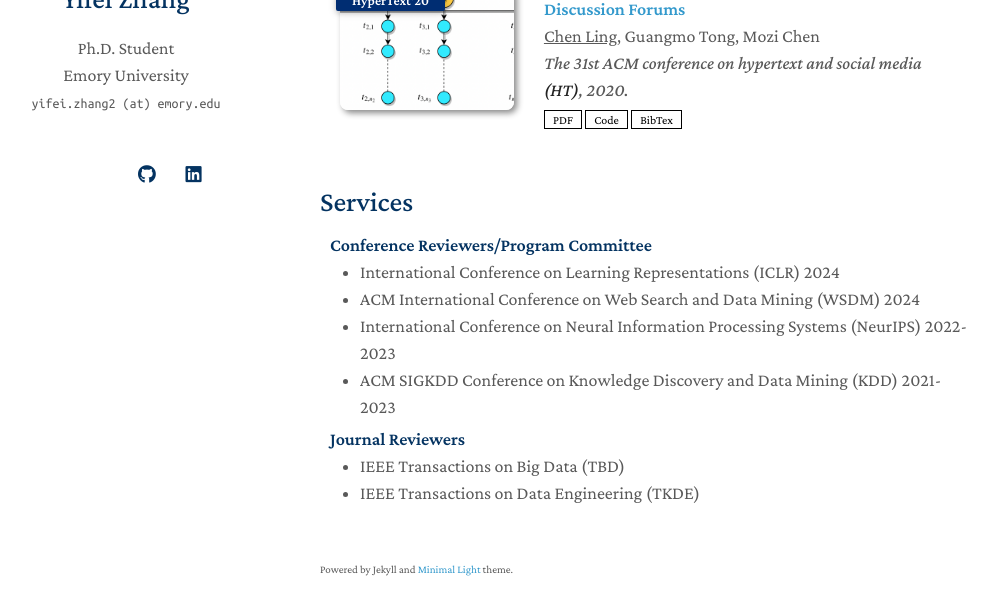
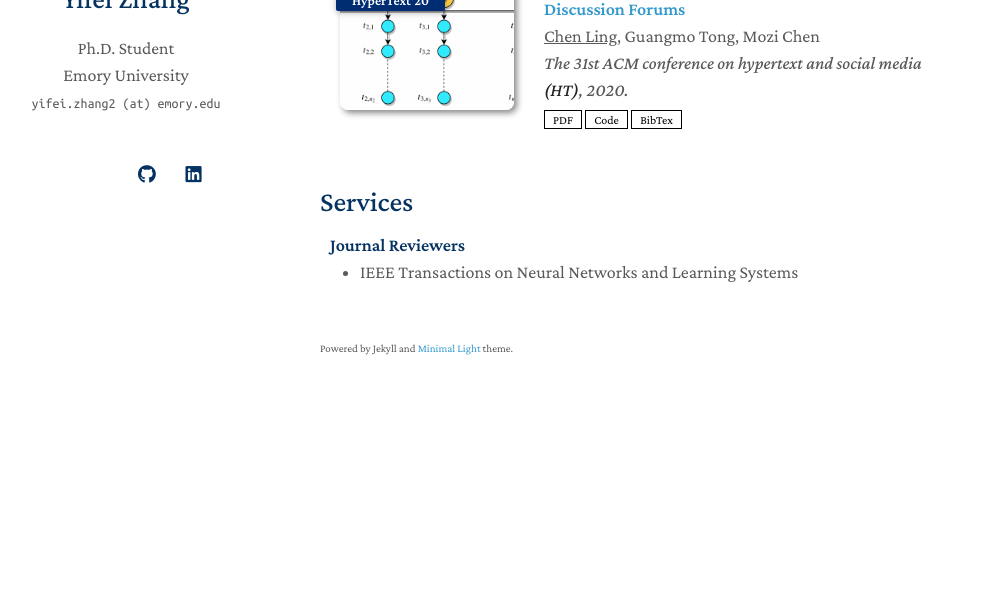
Before and after one commit to yifeizhangcs/yifeizhangcs.github.io, a Jekyll site: the page built from index.md, in a window 1280 px wide and 900 px high, scrolled down 2870 px, cut to the strip 249-864 px from the top of the window. Shown: the whole strip, without its empty margins (150-1147 px from the left). Built offline with Jekyll 4.4.1, drawn with Linux system fonts in a browser that asks for light colours; nearby versions of some CDN libraries; a style sheet for code colours, icons or effects is not loaded; our own code applies the rules of GitHub Pages for plain Markdown files; after the commit the page ends 3549 px from its top, so only the background shows below that.

Commit message:
Update services.md

```diff
--- a/_includes/services.md
+++ b/_includes/services.md
@@ -1,17 +1,6 @@
 ## Services
-
-<h4 style="margin:0 10px 0;">Conference Reviewers/Program Committee</h4>
-
-<ul style="margin:0 0 5px;">
-  <li><a href="https://iclr.cc//"><autocolor>International Conference on Learning Representations (ICLR) 2024</autocolor></a></li>
-  <li><a href="https://www.wsdm-conference.org/2024"><autocolor>ACM International Conference on Web Search and Data Mining (WSDM) 2024</autocolor></a></li>
-  <li><a href="https://nips.cc/Conferences/2023"><autocolor>International Conference on Neural Information Processing Systems (NeurIPS) 2022-2023</autocolor></a></li>
-  <li><a href="https://kdd.org/kdd2023/"><autocolor>ACM SIGKDD Conference on Knowledge Discovery and Data Mining (KDD) 2021-2023</autocolor></a></li>
-</ul>
-
 <h4 style="margin:0 10px 0;">Journal Reviewers</h4>
 
 <ul style="margin:0 0 20px;">
-  <li><a href="https://www.computer.org/csdl/journal/tp"><autocolor>IEEE Transactions on Big Data (TBD)</autocolor></a></li>
-  <li><a href="https://www.springer.com/journal/11263"><autocolor>IEEE Transactions on Data Engineering (TKDE)</autocolor></a></li>
+  <li><a href="https://ieeexplore.ieee.org/xpl/RecentIssue.jsp?punumber=5962385"><autocolor>IEEE Transactions on Neural Networks and Learning Systems</autocolor></a></li>
 </ul>
```
